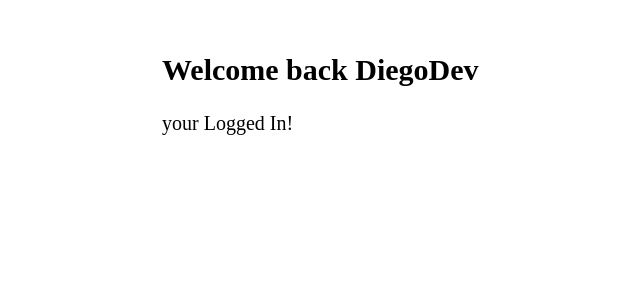
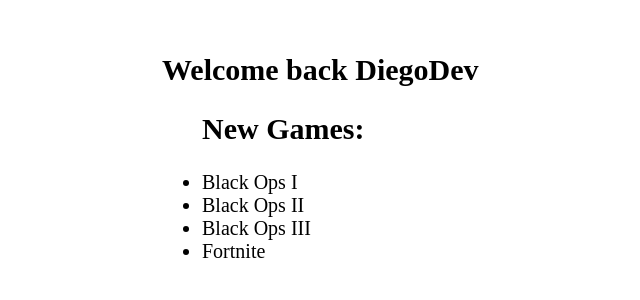
Before and after one commit to diego-monfort-landolt/landingpage, an Angular app in the folder landing-diego/: page / in a window 1280 px wide. Shown: the top 300 px of the page, without its empty margins (228-868 px from the left). Built offline with nearby package versions, Linux system fonts and the light colour scheme.

Commit message:
added new component and games..

```diff
--- a/landing-diego/src/app/game/game.component.html
+++ b/landing-diego/src/app/game/game.component.html
@@ -1 +1,7 @@
-<p>game works!</p>
+<ul> <h2>New Games: </h2>
+  @for (game of games; track game.id) {
+
+    <li>{{ game.name }}</li>
+
+  }
+</ul>
--- a/landing-diego/src/app/game/game.component.ts
+++ b/landing-diego/src/app/game/game.component.ts
@@ -8,5 +8,23 @@
   styleUrl: './game.component.css'
 })
 export class GameComponent {
+  games = [
+    {
+      id: 1,
+      name: 'Black Ops I'
+    },
+    {
+      id: 2,
+      name: 'Black Ops II'
+    },
+    {
+      id: 3,
+      name: 'Black Ops III'
+    },
+    {
+      id: 4,
+      name: 'Fortnite'
+    },
+  ]
 
 }
--- a/landing-diego/src/app/user/user.component.html
+++ b/landing-diego/src/app/user/user.component.html
@@ -2,7 +2,7 @@
 <section>
   @if (isLoggedIn) {
     <h2>Welcome back {{ username }}</h2>
-    <p>your Logged In!</p>
+    <app-game />
     } @else {
       <h1>You are not logged</h1>
     }
--- a/landing-diego/src/app/user/user.component.ts
+++ b/landing-diego/src/app/user/user.component.ts
@@ -1,9 +1,11 @@
 import { Component } from '@angular/core';
+import { GameComponent } from '../game/game.component';
+import { CommonModule } from '@angular/common';
 
 @Component({
   selector: 'app-user',
   standalone: true,
-  imports: [],
+  imports: [CommonModule, GameComponent],
   templateUrl: './user.component.html',
   styleUrl: './user.component.css'
 })
```
